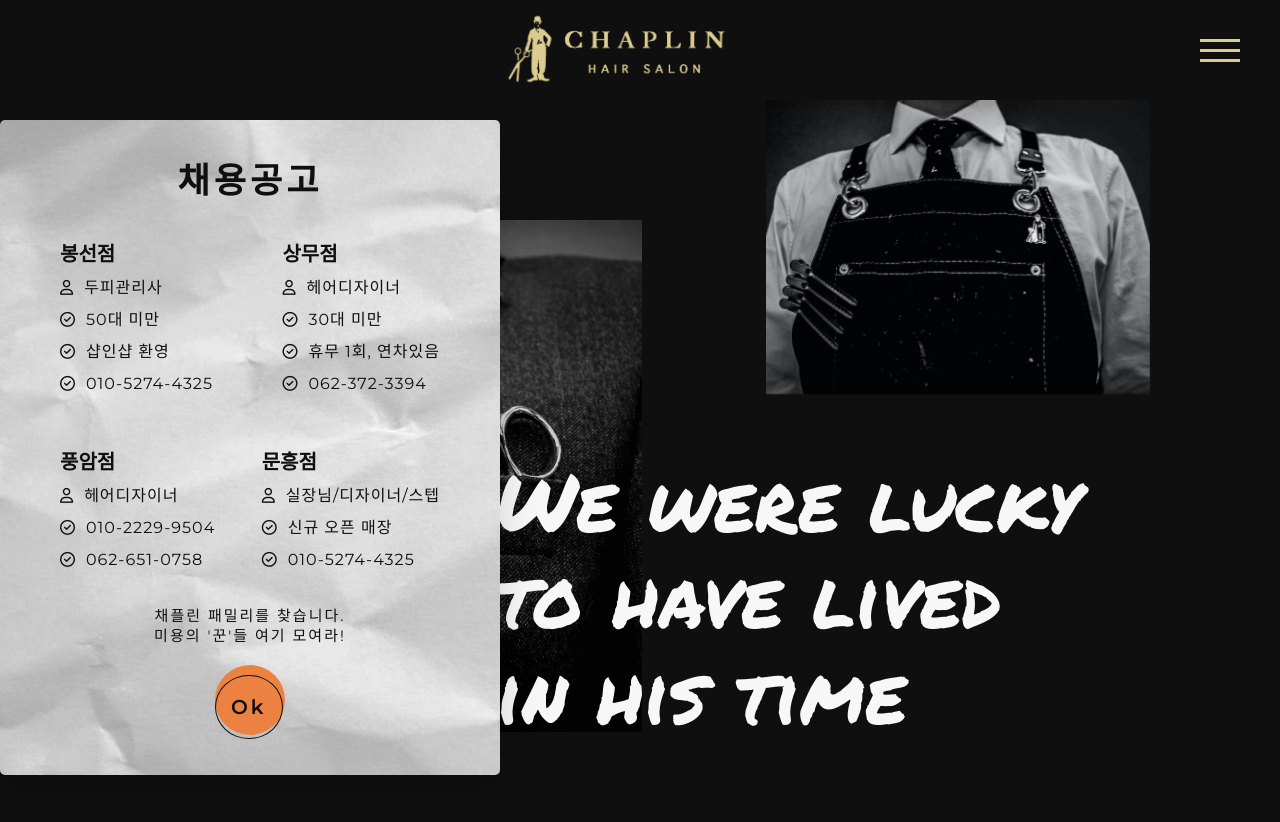
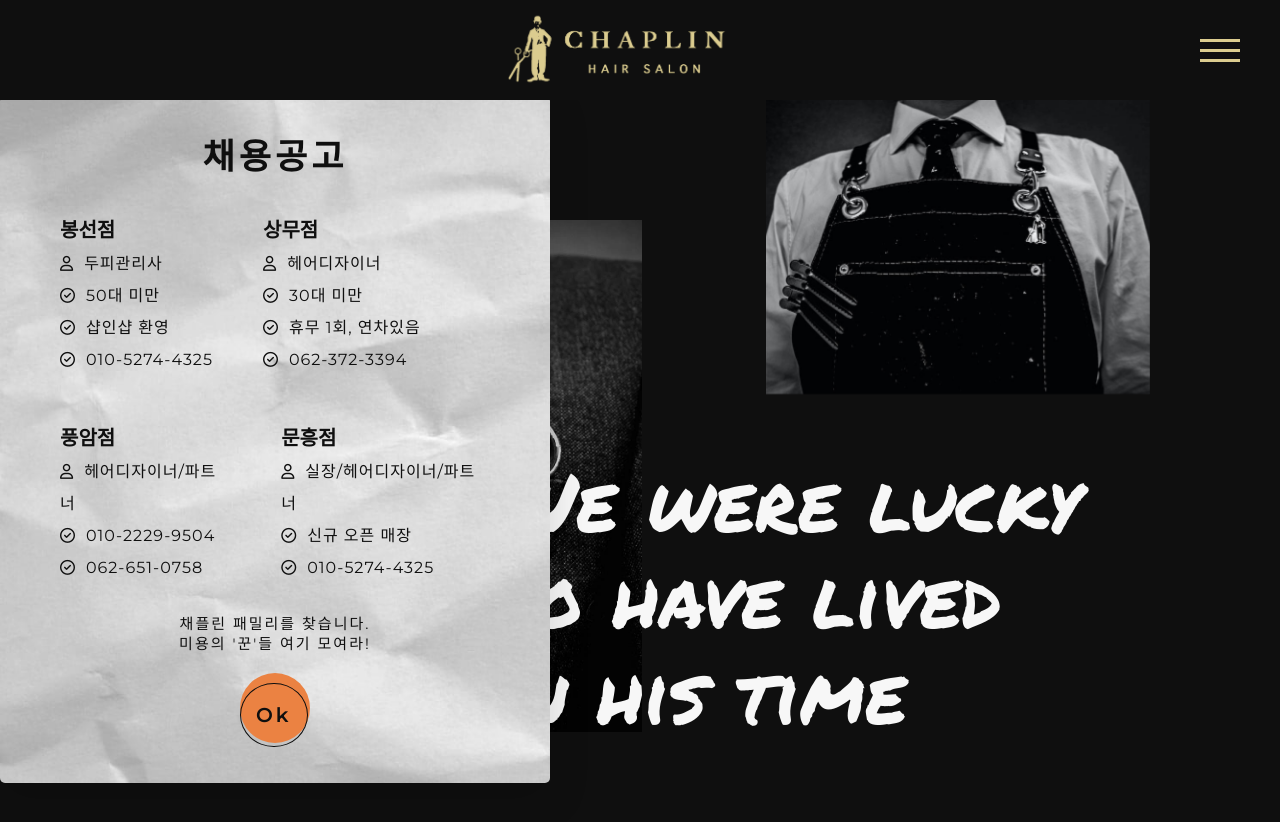
Before and after one commit to suyeonme/chaplinhair.com, a website: page index.html in a window 1280 px wide. Shown: the top 822 px of the page. Drawn offline with nearby package versions, Linux system fonts and the light colour scheme; a web font is replaced by a local one.

```diff
--- a/index.html
+++ b/index.html
@@ -182,7 +182,7 @@
                     <div class="notice__col">
                         <ul>
                             <h4>풍암점</h4>
-                            <li><i class="far fa-user notice__icon"></i>헤어디자이너</li>
+                            <li><i class="far fa-user notice__icon"></i>헤어디자이너/파트너</li>
                             <li><i class="far fa-check-circle notice__icon"></i>010-2229-9504</li>
                             <li><i class="far fa-check-circle notice__icon"></i>062-651-0758</li>
                         </ul>
@@ -190,7 +190,7 @@
                     <div class="notice__col">
                         <ul>
                             <h4>문흥점</h4>
-                            <li><i class="far fa-user notice__icon"></i>실장님/디자이너/스텝</li>
+                            <li><i class="far fa-user notice__icon"></i>실장/헤어디자이너/파트너</li>
                             <li><i class="far fa-check-circle notice__icon"></i>신규 오픈 매장</li>
                             <li><i class="far fa-check-circle notice__icon"></i>010-5274-4325</li>
                         </ul>
--- a/sass/layout/_popup.scss
+++ b/sass/layout/_popup.scss
@@ -1,11 +1,11 @@
 // Modal
 .notice {
-    width: 50rem;
+    width: 55rem;
     height: auto;
     background-image: url("../img/paper-2.jpg");
     background-size: cover;
     position: absolute;
-    top: 15%;
+    top: 12%;
     left: 0;
     z-index: 200;
     border-radius: 5px;
@@ -20,12 +20,11 @@
 
     &__row {
         display: flex;
-        justify-content: space-between;
     }
 
     &__col {
         &:not(:last-child) {
-            margin-right: 3rem;
+            margin-right: 5rem;
         }
     }
 
@@ -86,15 +85,21 @@
     }
 
     @include respond (phone) {
-        width: 80vw;
+        width: 100vw;
         top: 50%;
         left: 50%;
         transform: translate(-50%, -50%);
+        padding: 4rem;
     }
 
     @include respond (small-phone-land) {
         width: 70vw;
         top: 100%;
+    }
+
+    @include respond (small-phone) {
+        width: 100vw;
+        top: 65%;
     }
 }
 
```
Also changed, not shown: css/style.css.
